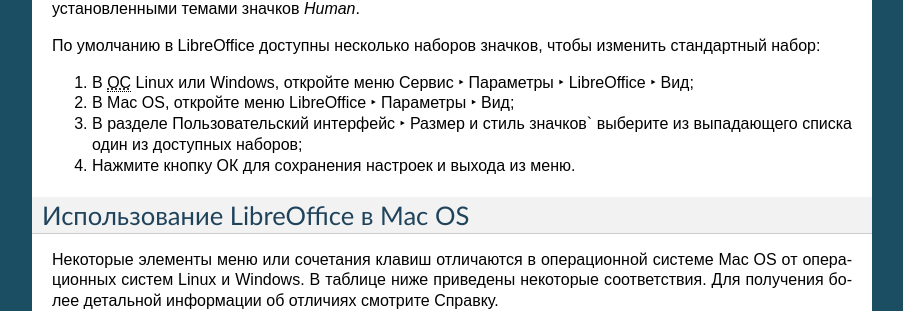
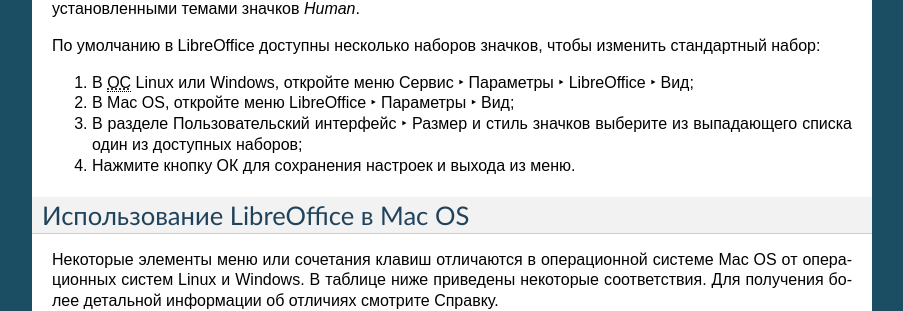
Before and after one commit to LibreRussia/libreoffice-gettingstarted, a Sphinx documentation site: the page built from docs/preface.rst, in a window 1280 px wide and 900 px high, scrolled down 2820 px. Shown: the part 145-456 px from the top of the window, without its empty margins (198-1101 px from the left). Built offline with Sphinx 7.4.7, drawn with Linux system fonts in a browser that asks for light colours; formulas are drawn with MathJax 3.

```diff
--- a/docs/preface.rst
+++ b/docs/preface.rst
@@ -110,7 +110,7 @@ LibreOffice доступен в операционных системах Linux,
 
 1. В :abbr:`ОС(Операционной Системе)` Linux или Windows, откройте меню :menuselection:`Сервис --> Параметры --> LibreOffice --> Вид`;
 2. В Mac OS, откройте меню :menuselection:`LibreOffice --> Параметры --> Вид`;
-3. В разделе :menuselection:`Пользовательский интерфейс --> Размер и стиль значков`` выберите из выпадающего списка один из доступных наборов;
+3. В разделе :menuselection:`Пользовательский интерфейс --> Размер и стиль значков` выберите из выпадающего списка один из доступных наборов;
 4. Нажмите кнопку :guilabel:`ОК` для сохранения настроек и выхода из меню.
 
 Использование LibreOffice в Mac OS
```
